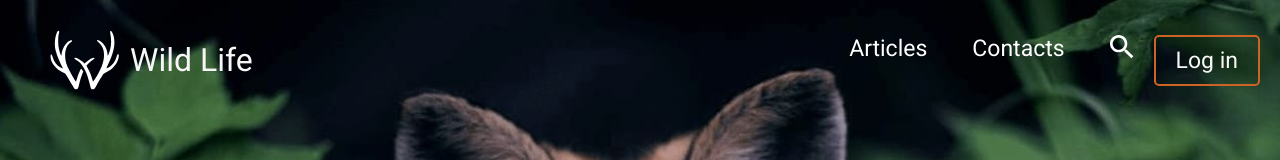
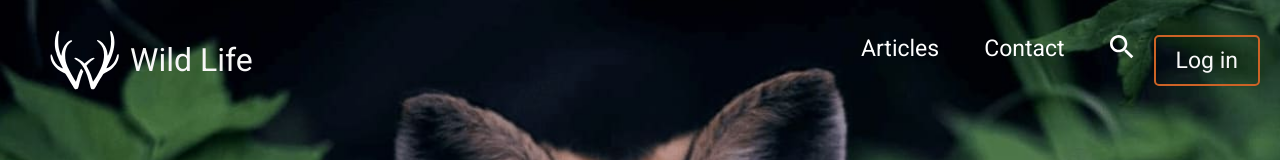
Before and after one commit to Tei4th1/help-animals-react, a React (Create React App) app: page / in a window 1280 px wide. Shown: the top 160 px of the page. Built offline with nearby package versions, Linux system fonts and the light colour scheme.

Commit message:
fix: div to styled component

```diff
--- a/src/App.tsx
+++ b/src/App.tsx
@@ -25,7 +25,7 @@ function App() {
               <a href="*">Articles</a>
             </Navigation>
             <Navigation>
-              <a href="*">Contacts</a>
+              <a href="*">Contact</a>
             </Navigation>
             <li>
               <Loupe />
```
